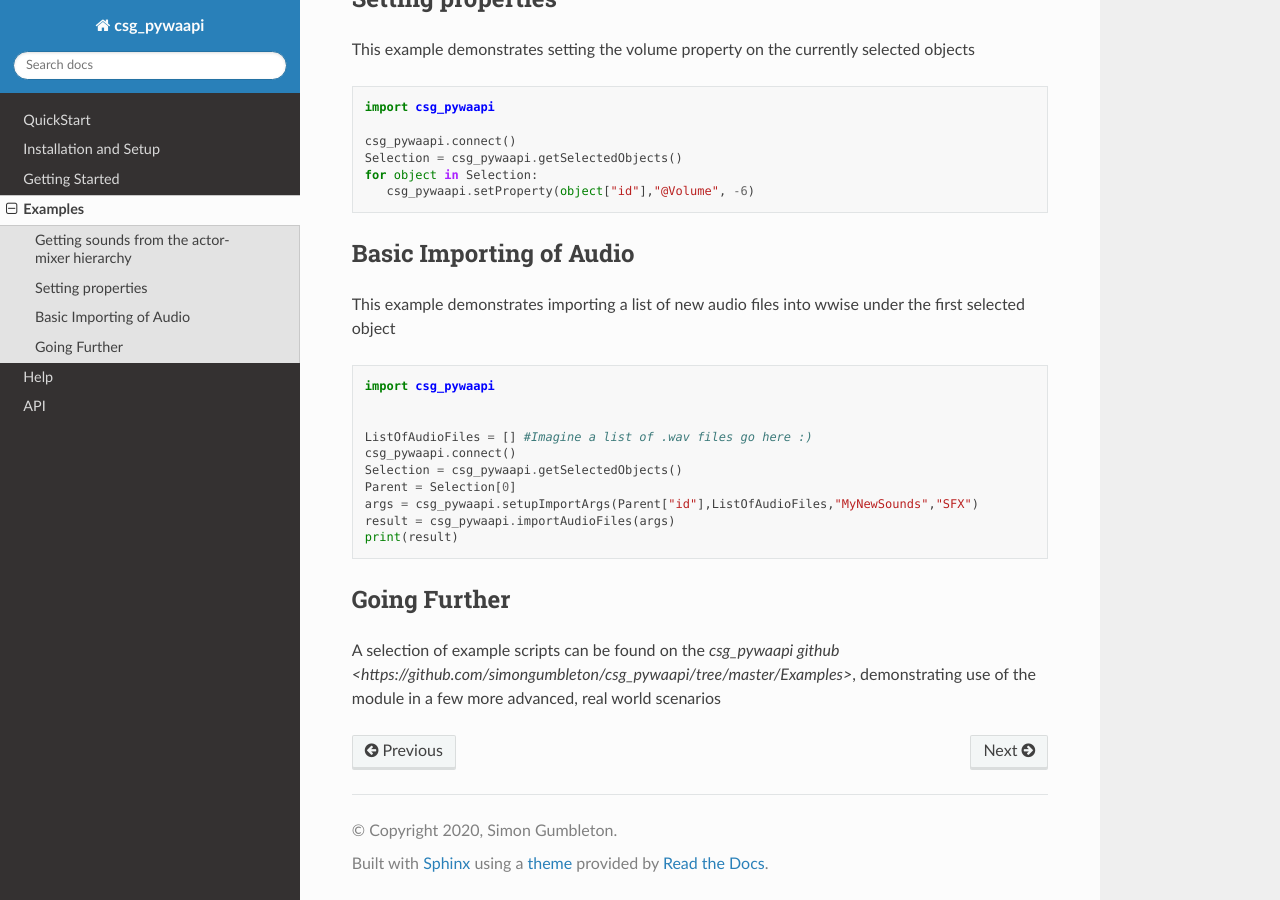
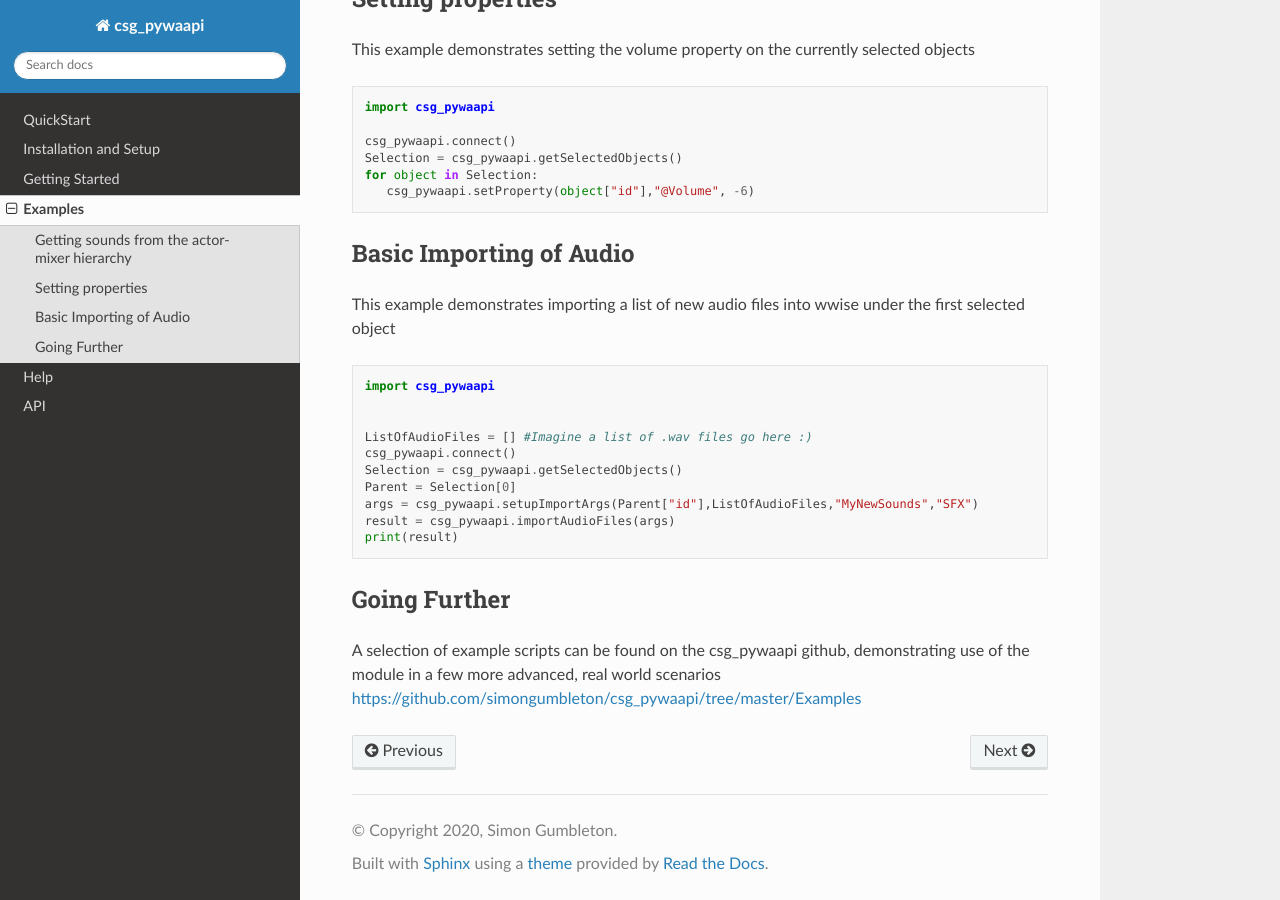
Before and after one commit to simongumbleton/csg_pywaapi, a Sphinx documentation site: the page built from docs/Examples.rst, in a window 1280 px wide and 900 px high, scrolled down 521 px. Built offline with Sphinx 7.4.7 and the Read the Docs theme 2.0.0, drawn with Linux system fonts in a browser that asks for light colours.

```diff
--- a/docs/Examples.rst
+++ b/docs/Examples.rst
@@ -62,4 +62,5 @@ This example demonstrates importing a list of new audio files into wwise under t
 ***************
 Going Further
 ***************
-A selection of example scripts can be found on the `csg_pywaapi github <https://github.com/simongumbleton/csg_pywaapi/tree/master/Examples>`, demonstrating use of the module in a few more advanced, real world scenarios
+A selection of example scripts can be found on the csg_pywaapi github, demonstrating use of the module in a few more advanced, real world scenarios
+https://github.com/simongumbleton/csg_pywaapi/tree/master/Examples
```
